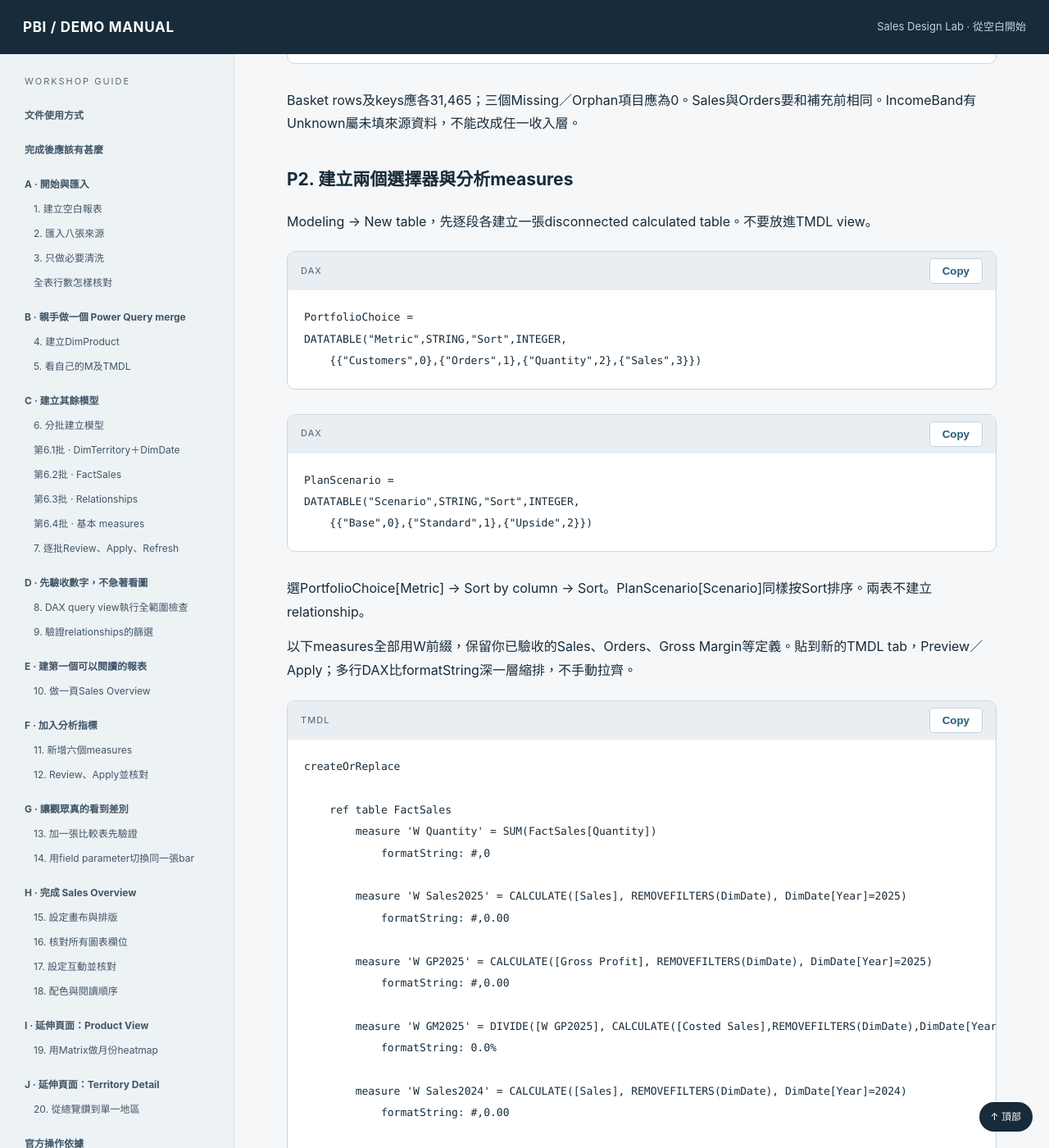
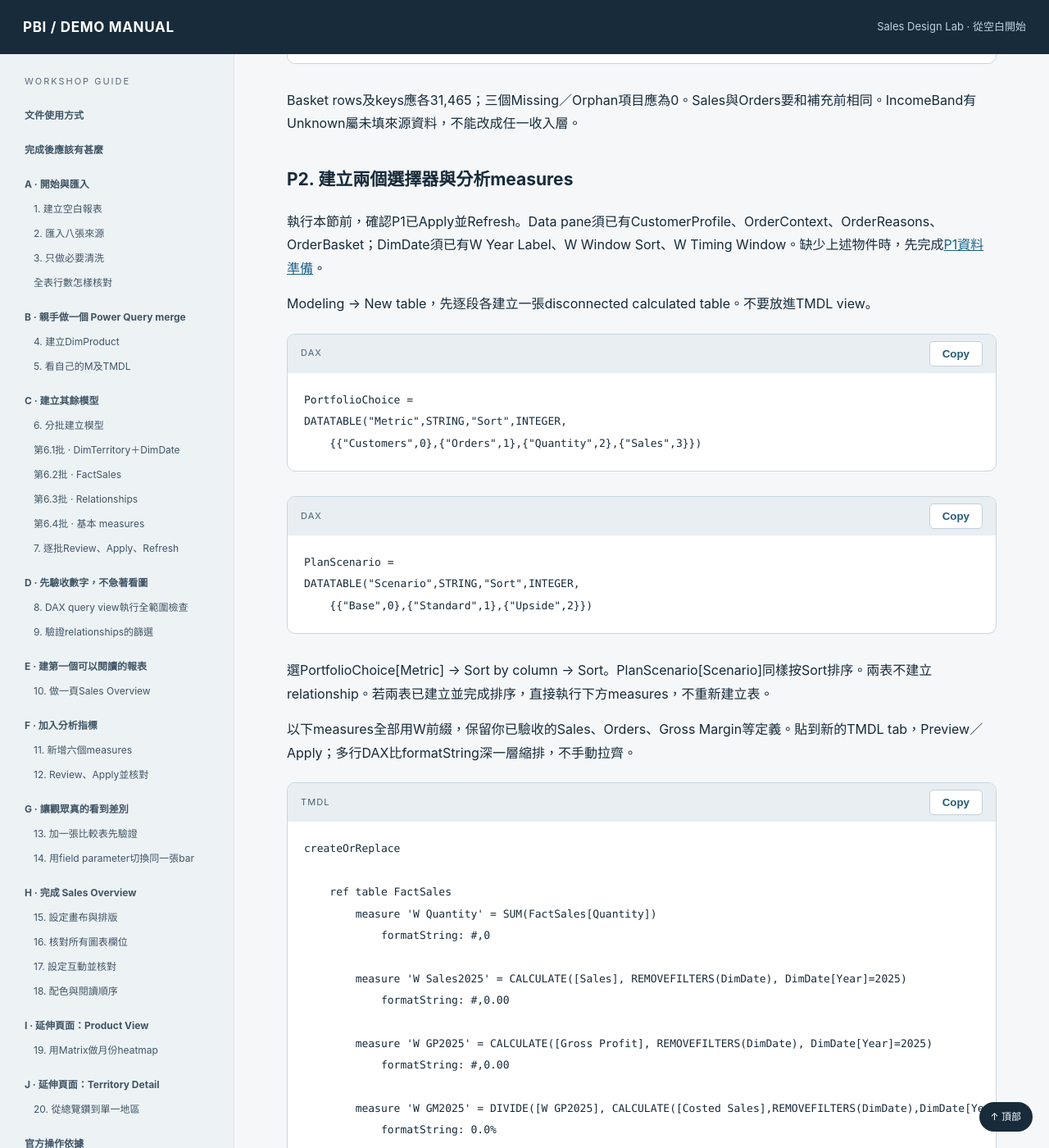
Before and after one commit to yutsang/yutsang.github.io, a Jekyll site: the page pbi-demo-manual/index.html, which Jekyll copies as it is, in a window 1280 px wide and 1400 px high, scrolled down 25156 px. Shown: the whole window at 82% size. Built offline with Jekyll 4.4.1, drawn with Linux system fonts in a browser that asks for light colours; some of the changed text lies outside the part shown.

Commit message:
Fix reserved DAX variable and document P2 prerequisites

```diff
--- a/pbi-demo-manual/index.html
+++ b/pbi-demo-manual/index.html
@@ -1022,6 +1022,7 @@
 </code></pre></div>
 <p>Basket rows及keys應各31,465；三個Missing／Orphan項目應為0。Sales與Orders要和補充前相同。IncomeBand有Unknown屬未填來源資料，不能改成任一收入層。</p>
 <h3 id="prep-2">P2. 建立兩個選擇器與分析measures</h3>
+<p>執行本節前，確認P1已Apply並Refresh。Data pane須已有CustomerProfile、OrderContext、OrderReasons、OrderBasket；DimDate須已有W Year Label、W Window Sort、W Timing Window。缺少上述物件時，先完成<a href="#prep-1">P1資料準備</a>。</p>
 <p>Modeling → New table，先逐段各建立一張disconnected calculated table。不要放進TMDL view。</p>
 <div class="codebox"><div class="codebar"><span>DAX</span><button aria-label="複製程式碼 21" data-copy="code-20" type="button">Copy</button></div><pre id="code-20"><code class="language-dax">PortfolioChoice =
 DATATABLE("Metric",STRING,"Sort",INTEGER,
@@ -1031,7 +1032,7 @@
 DATATABLE("Scenario",STRING,"Sort",INTEGER,
     {{"Base",0},{"Standard",1},{"Upside",2}})
 </code></pre></div>
-<p>選PortfolioChoice[Metric] → Sort by column → Sort。PlanScenario[Scenario]同樣按Sort排序。兩表不建立relationship。</p>
+<p>選PortfolioChoice[Metric] → Sort by column → Sort。PlanScenario[Scenario]同樣按Sort排序。兩表不建立relationship。若兩表已建立並完成排序，直接執行下方measures，不重新建立表。</p>
 <p>以下measures全部用W前綴，保留你已驗收的Sales、Orders、Gross Margin等定義。貼到新的TMDL tab，Preview／Apply；多行DAX比formatString深一層縮排，不手動拉齊。</p>
 <div class="codebox"><div class="codebar"><span>TMDL</span><button aria-label="複製程式碼 23" data-copy="code-22" type="button">Copy</button></div><pre id="code-22"><code class="language-tmdl">createOrReplace
 
```
Also changed, not shown: other parts of pbi-demo-manual/index.html (+6 -6 lines).
